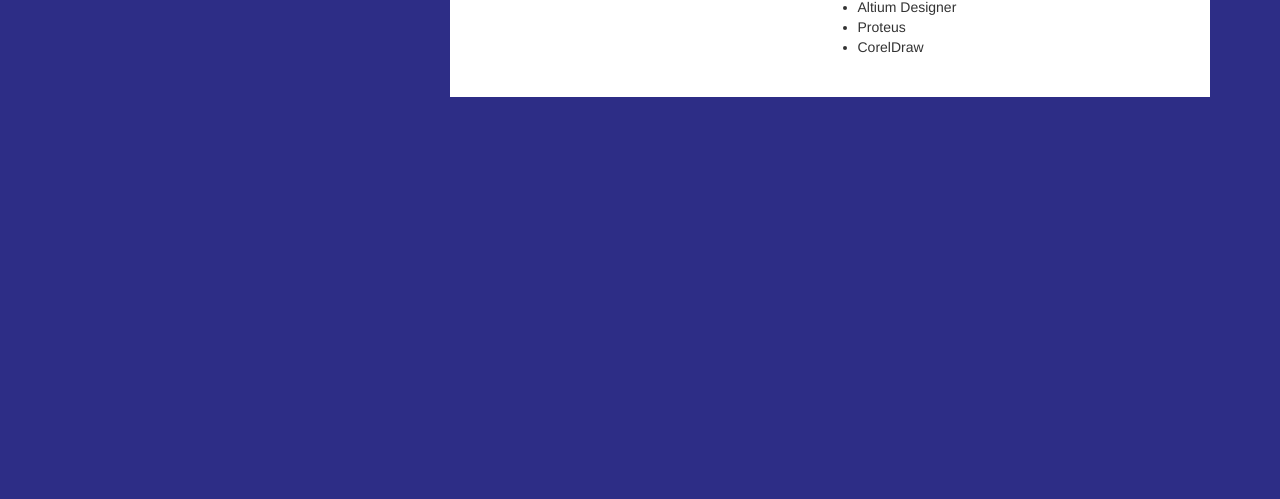
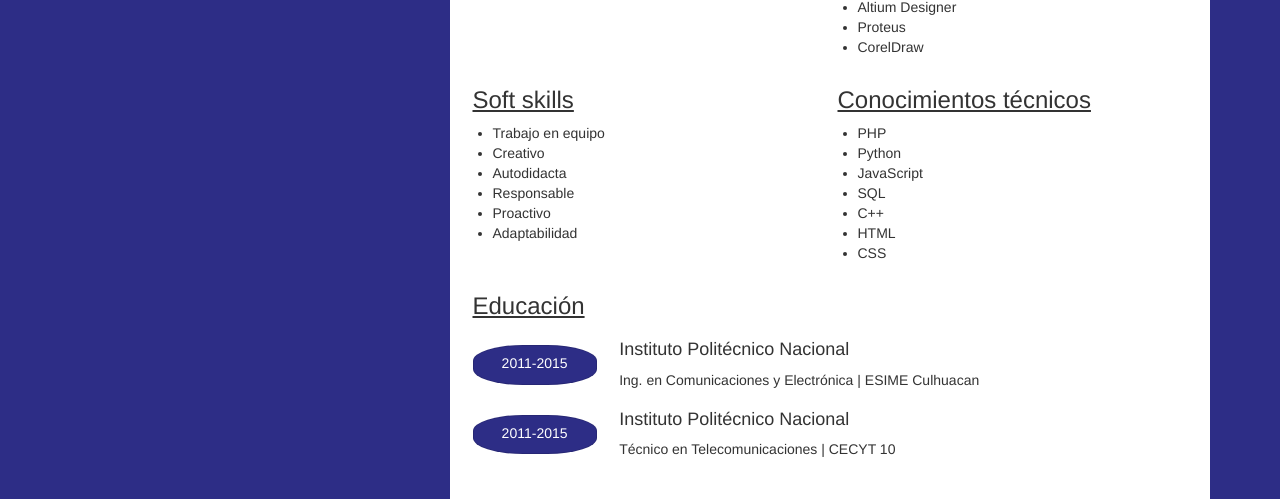
Before and after one commit to CarlosG4rc/Cvitae, a plain HTML site: page index.html in a window 1280 px wide. Shown: the part 645-1144 px from the top of the page. Before the commit the page ends 800 px from the top, so only its background shows below. Drawn offline with nearby package versions, Linux system fonts and the light colour scheme.

Commit message:
Update index.html

```diff
--- a/index.html
+++ b/index.html
@@ -268,9 +268,9 @@
 <body style="background-color: #2D2D86;">
     <div class="container">
         <div class="row" >
-            <div class="col-4">
-                <div class="row">
-                    <div class="col mx-auto text-center">
+            <div class="col-4 mt-5">
+                <div class="row mt-5">
+                    <div class="col mx-auto mt-5 text-center">
                         <img style="width: 225px; height:auto;" src="https://drive.google.com/thumbnail?id=1_Nks7kVwttZEw4bSI9iXFnPq9LQENnXH" alt="Carlos">
                     </div>
                 </div>
@@ -377,6 +377,54 @@
                         </div>
                     </div>
                 </div>
+                <div class="row">
+                    <div class="col mx-auto">
+                        <h3 style="text-decoration: underline;">Soft skills</h3>
+                        <ul>
+                            <li>Trabajo en equipo</li>
+                            <li>Creativo</li>
+                            <li>Autodidacta</li>
+                            <li>Responsable</li>
+                            <li>Proactivo</li>
+                            <li>Adaptabilidad</li>
+                        </ul>
+                    </div>
+                    <div class="col mx-auto">
+                        <h3 style="text-decoration: underline;">Conocimientos técnicos</h3>
+                        <ul>
+                            <li>PHP</li>
+                            <li>Python</li>
+                            <li>JavaScript</li>
+                            <li>SQL</li>
+                            <li>C++</li>
+                            <li>HTML</li>
+                            <li>CSS</li>
+                        </ul>
+                    </div>
+                </div>
+                <div class="row">
+                    <div class="col mx-auto">
+                        <h3 style="text-decoration: underline;">Educación</h3>
+                        <div class="row">
+                            <div class="col-2 card text-center" style="background-color: #2D2D86; border-radius: 40%; margin: 1.5rem;">
+                                <h5 class="text-white">2011-2015</h5>
+                            </div>
+                            <div class="col-8">
+                                <h4>Instituto Politécnico Nacional</h4>
+                                <p>Ing. en Comunicaciones y Electrónica | ESIME Culhuacan</p>
+                            </div>
+                        </div>
+                        <div class="row">
+                            <div class="col-2 card text-center" style="background-color: #2D2D86; border-radius: 40%; margin: 1.5rem;">
+                                <h5 class="text-white">2011-2015</h5>
+                            </div>
+                            <div class="col-8">
+                                <h4>Instituto Politécnico Nacional</h4>
+                                <p>Técnico en Telecomunicaciones | CECYT 10</p>
+                            </div>
+                        </div>
+                    </div>
+                </div>
             </div>
         </div>
     </div>
```
